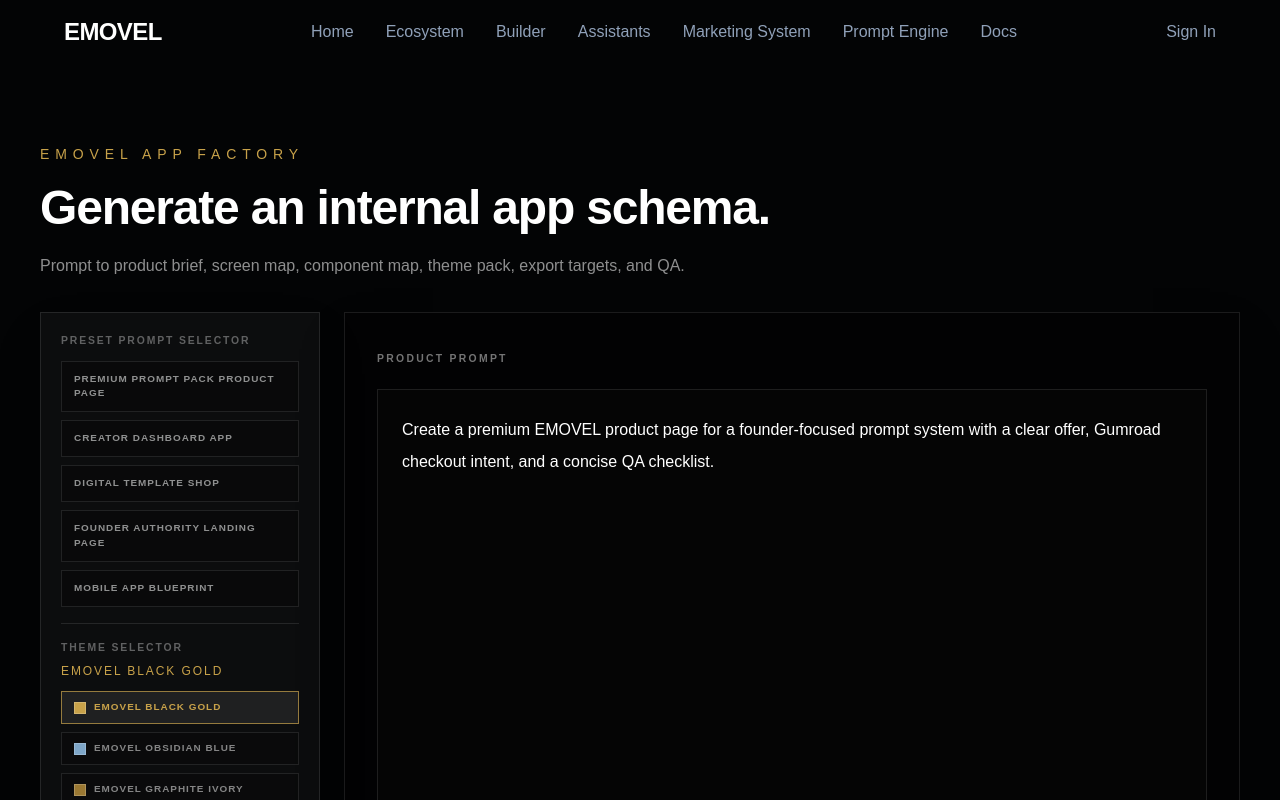
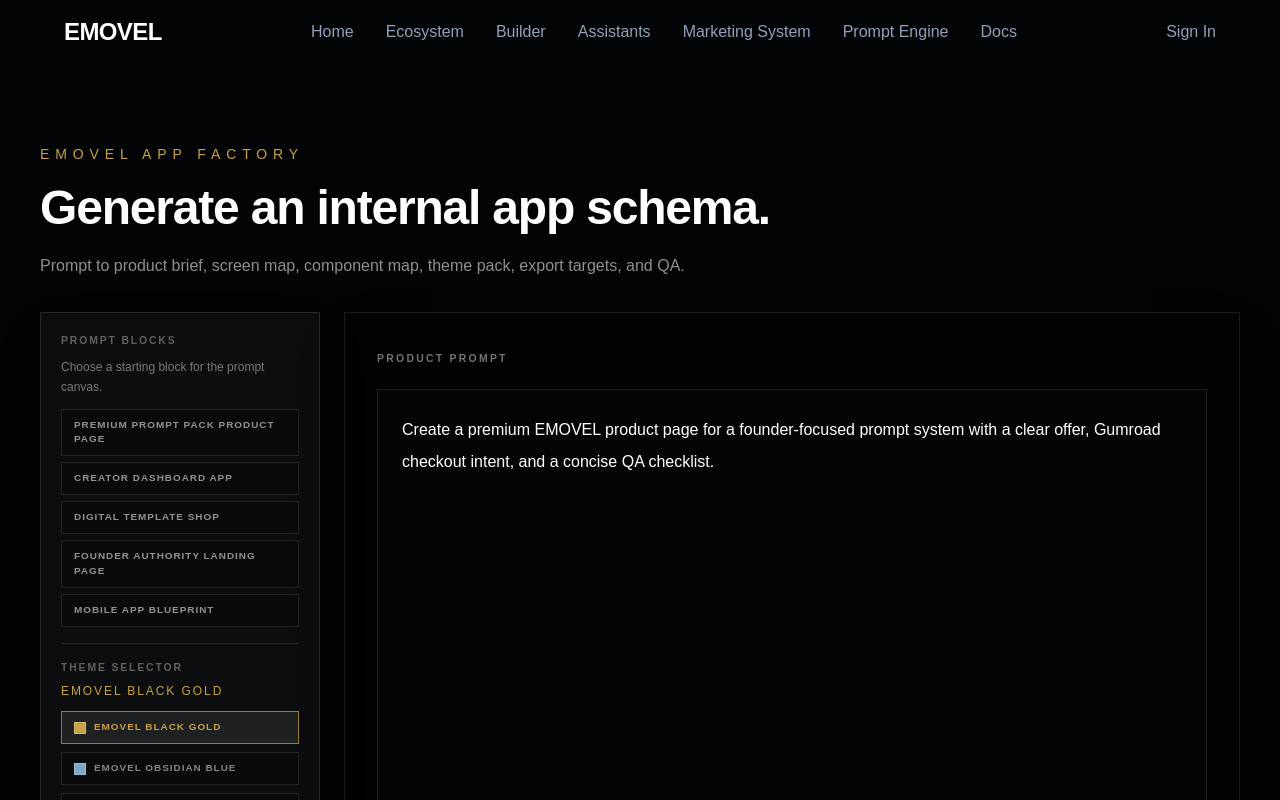
Before and after one commit to flaviusciocan-byte/emovel-next, a Next.js app: page /builder/app-factory in a window 1280 px wide. Shown: the top 800 px of the page. Built offline with nearby package versions, Linux system fonts and the light colour scheme.

Commit message:
Refine App Factory prompt blocks panel

```diff
--- a/app/builder/app-factory/page.tsx
+++ b/app/builder/app-factory/page.tsx
@@ -459,15 +459,18 @@
           <aside className="h-fit border border-white/10 bg-white/[0.04] p-4 shadow-2xl shadow-black/30 sm:p-5 lg:sticky lg:top-6">
             <div>
               <p className="text-[0.65rem] font-semibold uppercase tracking-[0.18em] text-white/35">
-                Preset Prompt Selector
+                Prompt Blocks
               </p>
-              <div className="mt-3 grid gap-2">
+              <p className="mt-2 text-xs leading-5 text-white/45">
+                Choose a starting block for the prompt canvas.
+              </p>
+              <div className="mt-3 grid gap-1.5">
                 {promptPresets.map((preset) => (
                   <button
                     key={preset.label}
                     type="button"
                     onClick={() => setPrompt(preset.prompt)}
-                    className="border border-white/10 bg-black/30 px-3 py-2.5 text-left text-[0.62rem] font-semibold uppercase tracking-[0.1em] text-white/55 transition hover:border-[#c8a24a]/60 hover:text-[#c8a24a]"
+                    className="border border-white/10 bg-black/25 px-3 py-2 text-left text-[0.62rem] font-semibold uppercase tracking-[0.1em] text-white/55 transition hover:border-[#c8a24a]/60 hover:bg-white/[0.035] hover:text-[#c8a24a]"
                   >
                     {preset.label}
                   </button>
```
